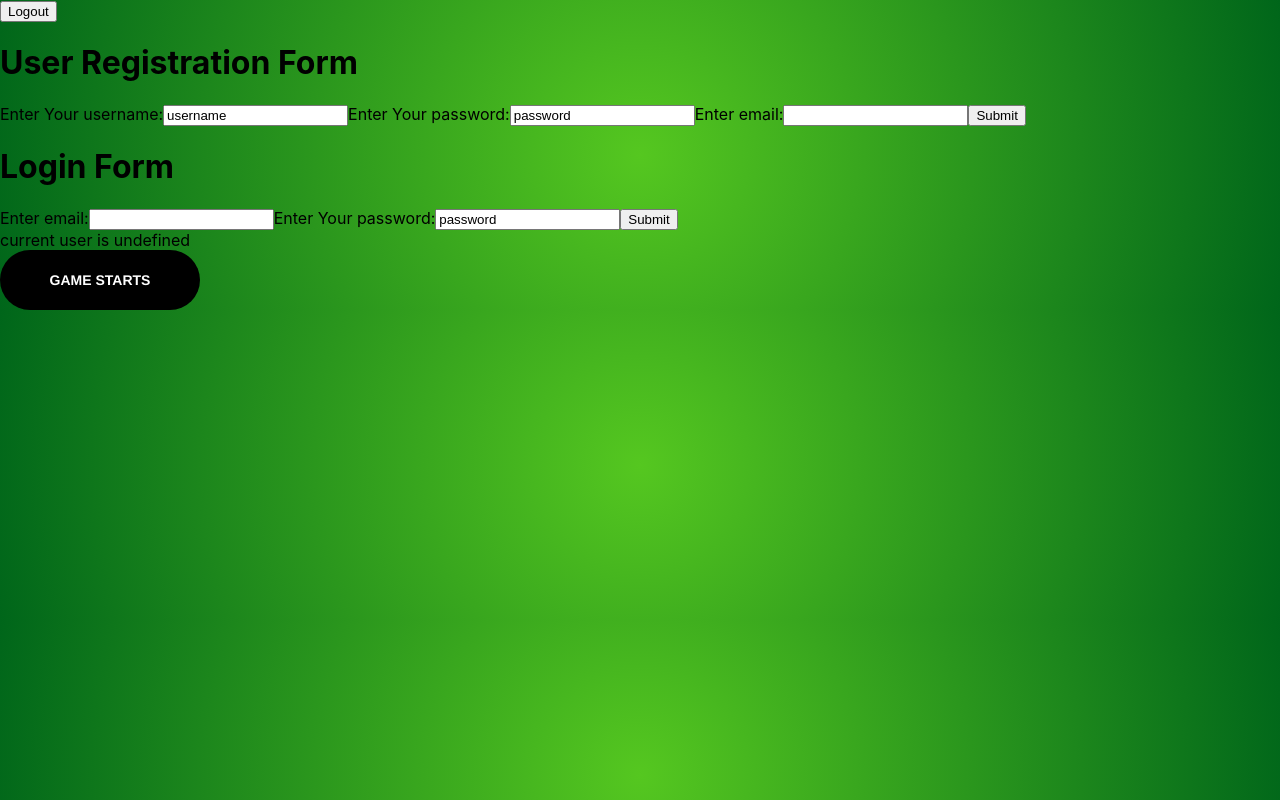
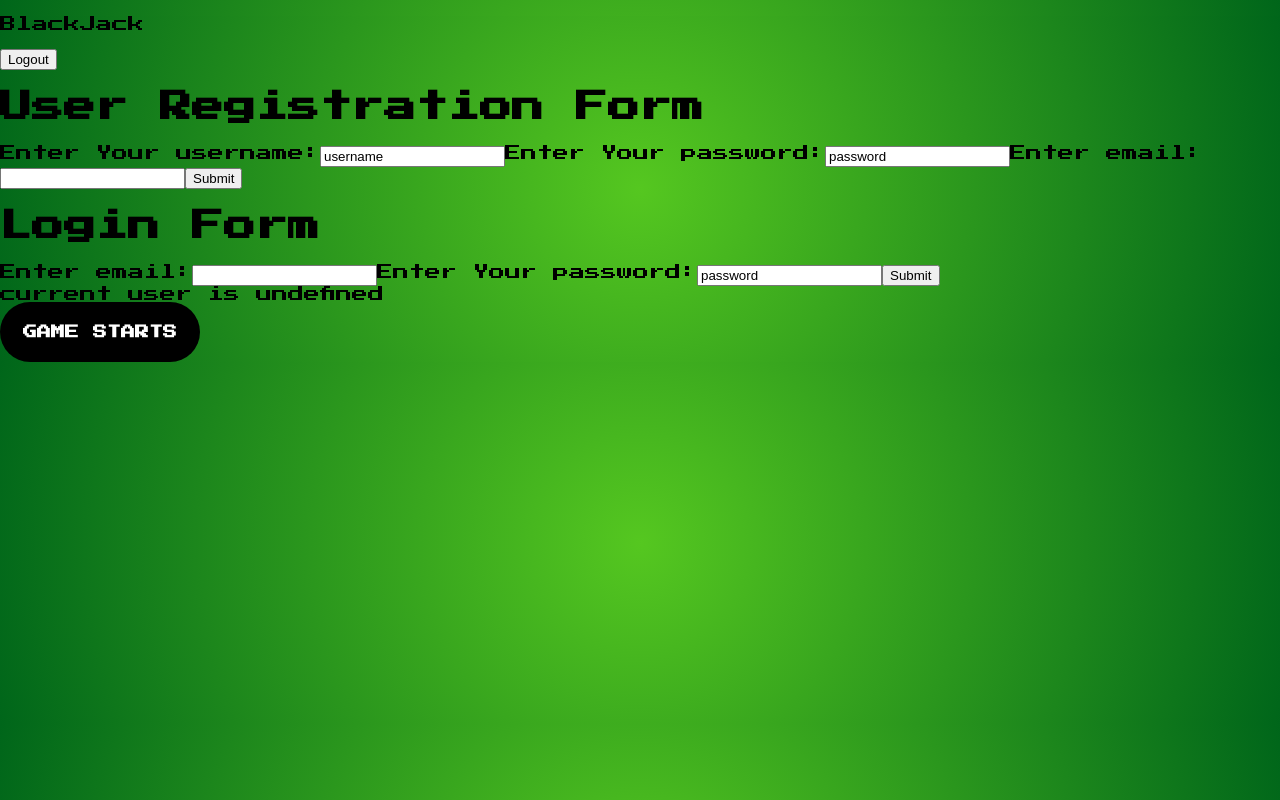
Before and after one commit to Chase78712002/Blackjack-Showdown, a React (Create React App) app in the folder client/: page / in a window 1280 px wide. Built offline with nearby package versions, Linux system fonts and the light colour scheme; no server answers.

Commit message:
adjust font

```diff
--- a/client/src/App.js
+++ b/client/src/App.js
@@ -21,6 +21,7 @@
       <Router>
         <Switch>
           <Route exact path='/'>
+            <p>BlackJack</p>
             <button
               onClick={() => {
                 logout(updateUser);
--- a/client/src/components/atoms/button/button.css
+++ b/client/src/components/atoms/button/button.css
@@ -1,5 +1,5 @@
 .button {
-  font-family: 'Nunito Sans', 'Helvetica Neue', Helvetica, Arial, sans-serif;
+  font-family: 'Press Start 2P', cursive;
   font-weight: 700;
   border: 0;
   border-radius: 3em;
@@ -34,12 +34,11 @@
 }
 @keyframes pixel {
   0% {
-    background-position-y:0px;
+    background-position-y: 0px;
   }
   100% {
     background-position-y: -540px;
   }
-
 }
 .button--small {
   font-size: 12px;
--- a/client/src/index.css
+++ b/client/src/index.css
@@ -1,8 +1,7 @@
+@import url('https://fonts.googleapis.com/css2?family=Press+Start+2P&display=swap');
 body {
   margin: 0;
-  font-family: -apple-system, BlinkMacSystemFont, 'Segoe UI', 'Roboto', 'Oxygen',
-    'Ubuntu', 'Cantarell', 'Fira Sans', 'Droid Sans', 'Helvetica Neue',
-    sans-serif;
+  font-family: 'Press Start 2P', cursive;
   -webkit-font-smoothing: antialiased;
   -moz-osx-font-smoothing: grayscale;
 }
```
